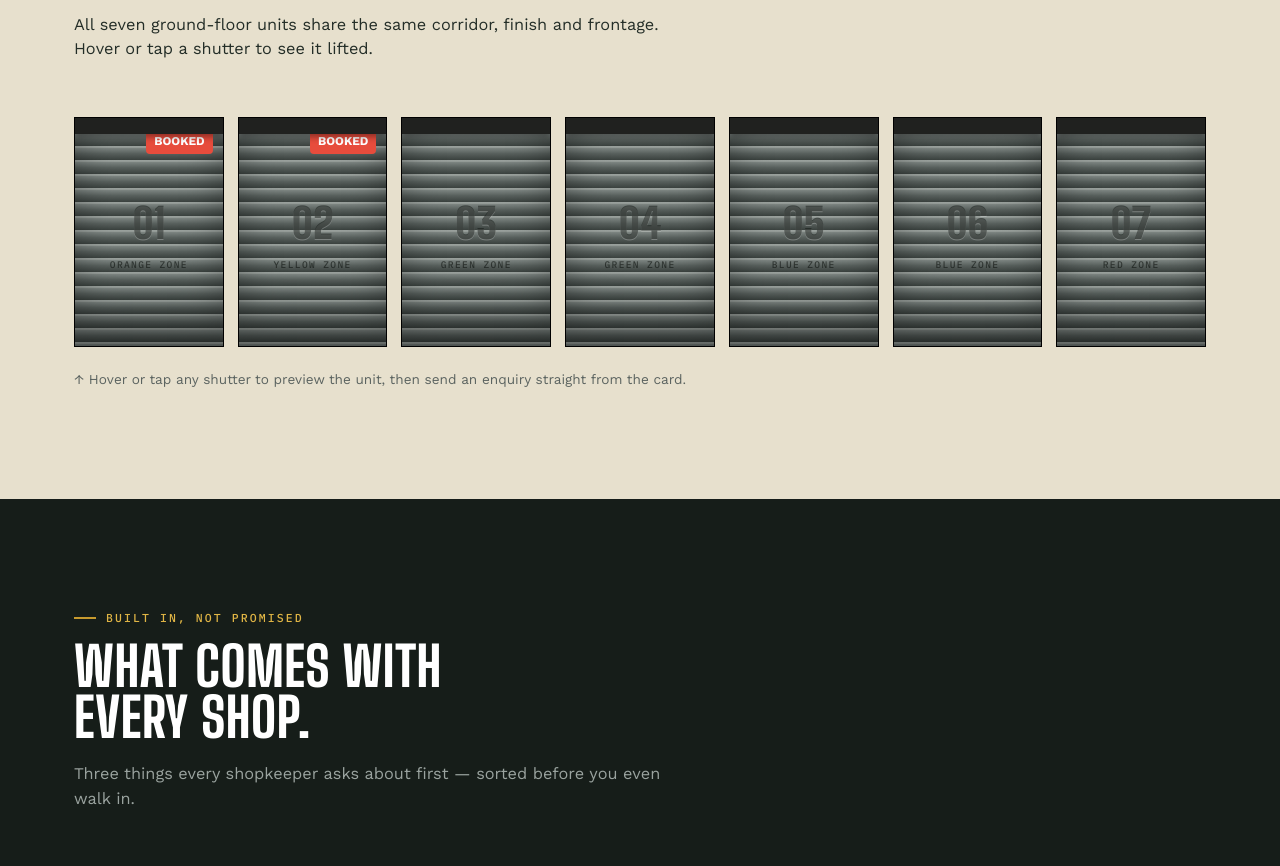
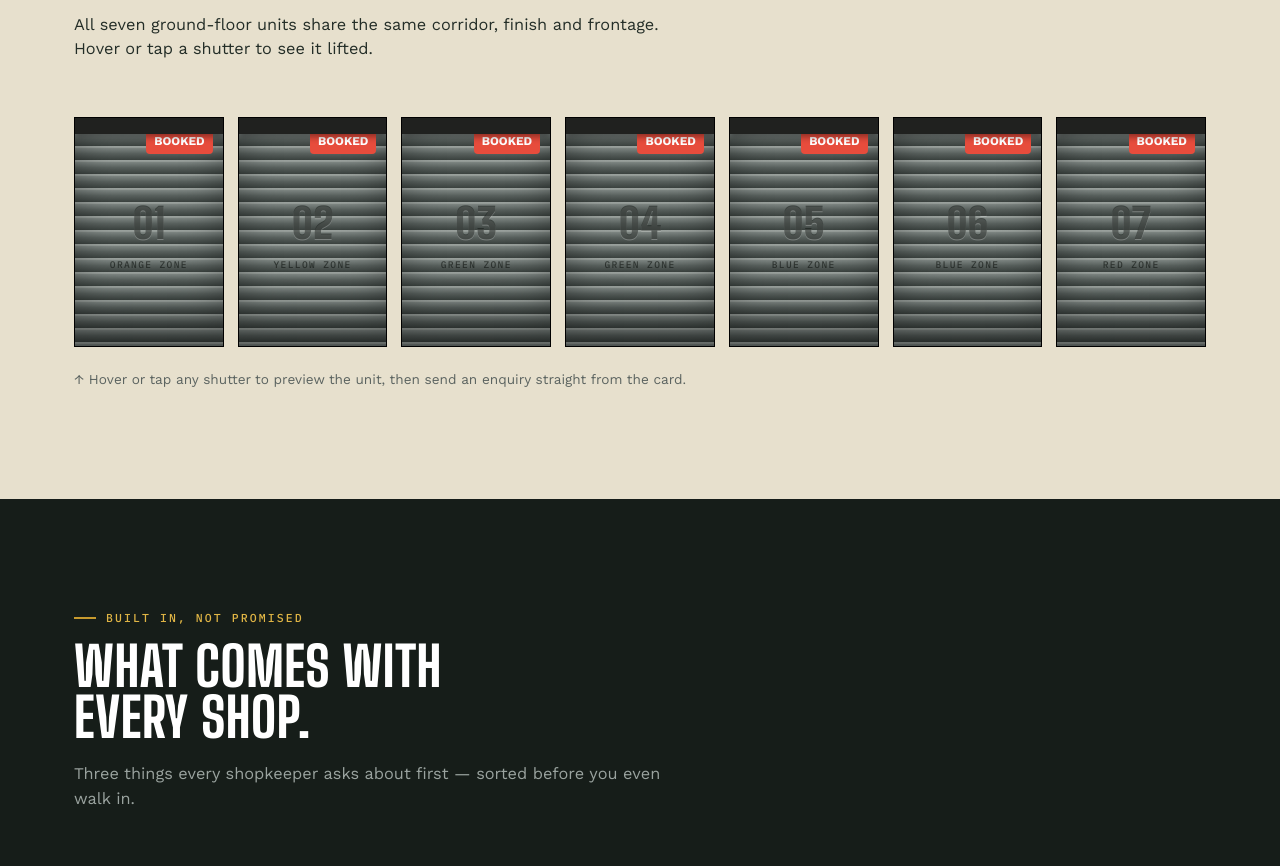
Before and after one commit to 1905305/ArpanaComplex, a React (Vite) app: page / in a window 1280 px wide. Shown: the part 5360-6226 px from the top of the page. Built offline with nearby package versions, Linux system fonts and the light colour scheme.

Commit message:
Update code changes

```diff
--- a/src/components/ShopDirectory.jsx
+++ b/src/components/ShopDirectory.jsx
@@ -6,7 +6,15 @@ export default function ShopDirectory({ onEnquire }) {
 
   // Function to determine if a shop is booked
   const isBooked = (shopNumber) => {
-    return shopNumber === 1 || shopNumber === 2;
+    return (
+      shopNumber === 1 ||
+      shopNumber === 2 ||
+      shopNumber === 3 ||
+      shopNumber === 4 ||
+      shopNumber === 5 ||
+      shopNumber === 6 ||
+      shopNumber === 7
+    );
   };
 
   return (
```
